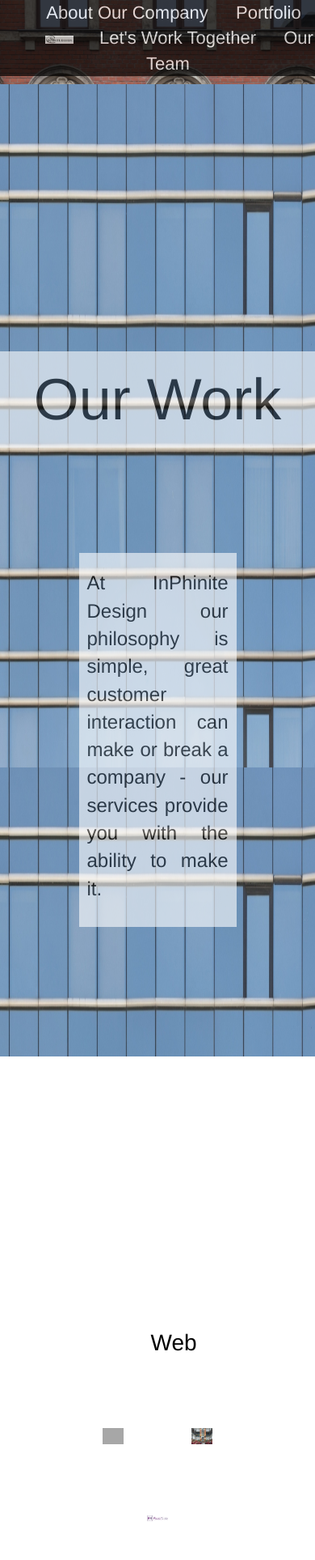
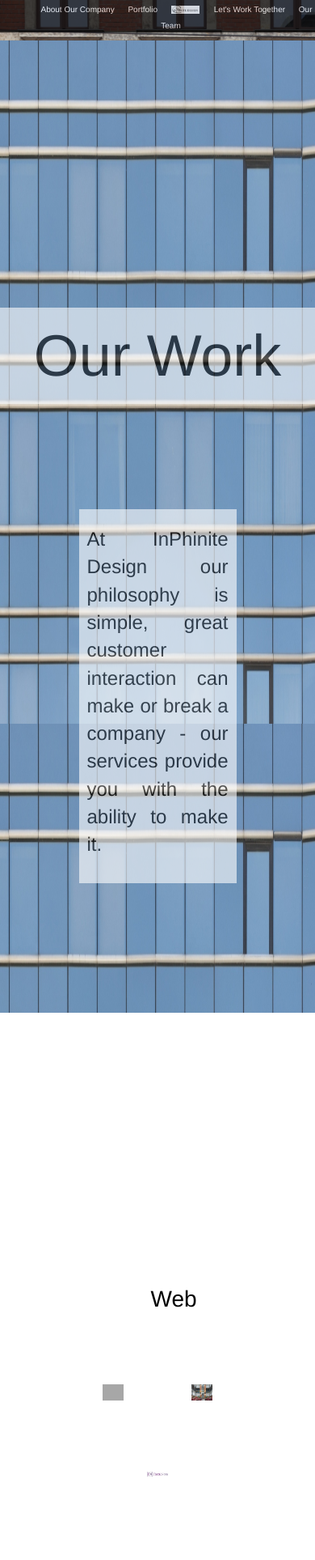
Before and after one commit to Tanishqy/Inphinite, a plain HTML site: page Portfolio.html in a window 390 px wide. Shown: the top 1927 px of the page at 81% size. Drawn offline with nearby package versions, Linux system fonts and the light colour scheme; grey boxes are pictures that could not be loaded; files whose address does not match are found by name.

Commit message:
tanishq is sick
asdf

```diff
--- a/css/pagestyles/global.css
+++ b/css/pagestyles/global.css
@@ -4,9 +4,9 @@
     margin-top: 0px;
     opacity: 0.7;
     font-family: "Helvetica";
+position: static;
 
 }
-
 
 
 #navigate #tabs #item {
@@ -24,3 +24,182 @@
     padding: 4%;
     font-weight:100;
 }
+
+
+/* iPad  */
+
+@media only screen
+and (min-device-width : 768px)
+and (max-device-width : 1024px)  {
+
+#navigate {
+    width: 100%;
+    background-color: #000000;
+    margin-top: 0px;
+    opacity: 0.7;
+    font-family: "Helvetica";
+
+}
+
+
+#navigate #tabs #item {
+    display: inline;
+}
+
+#navigate #tabs #items :a ¨{
+    opacity: 0.7;
+}
+
+#navigate #tabs #item a {
+    color: white;
+    font-size: 18px;
+    font-family: "Helvetica";
+    padding: 2%;
+    font-weight:100;
+}
+
+}
+
+
+/* Iphone 6 */
+
+@media only screen
+and (min-device-width : 375px)
+and (max-device-width : 667px)
+and (orientation : portrait) {
+
+#navigate {
+    width: 100%;
+    background-color: #000000;
+    margin-top: 0px;
+    opacity: 0.7;
+    font-family: "Helvetica";
+
+}
+
+#navigate #tabs #item {
+    display: inline;
+}
+
+#navigate #tabs #items :a ¨{
+    opacity: 0.7;
+}
+
+#navigate #tabs #item a {
+    color: white;
+    font-size: 10px;
+    font-family: "Helvetica";
+    padding: 2%;
+    font-weight:100;
+}
+
+}
+
+
+@media only screen
+and (min-device-width : 375px)
+and (max-device-width : 667px)
+and (orientation : portrait) {
+
+#navigate {
+    width: 100%;
+    background-color: #000000;
+    margin-top: 0px;
+    opacity: 0.7;
+    font-family: "Helvetica";
+
+}
+
+#navigate #tabs #item {
+    display: inline;
+}
+
+#navigate #tabs #items :a ¨{
+    opacity: 0.7;
+}
+
+#navigate #tabs #item a {
+    color: white;
+    font-size: 8px;
+    font-family: "Helvetica";
+    padding: 2%;
+    font-weight:100;
+}
+
+}
+
+
+
+
+
+
+
+
+
+
+
+
+
+
+
+
+
+
+
+@media screen and (max-width: 1024px) {
+#navigate {
+    width:100%;
+    background-color: #000000;
+    margin-top: 0px;
+    opacity: 0.7;
+    font-family: "Helvetica";
+
+}
+
+
+#navigate #tabs #item {
+    display: inline;
+}
+
+#navigate #tabs #items :a ¨{
+    opacity: 0.7;
+}
+
+#navigate #tabs #item a {
+    color: white;
+    font-size: 16px;
+    font-family: "Helvetica";
+    padding: 2%;
+    font-weight:100;
+}
+
+
+@media screen and (max-width: 480px) {
+#navigate {
+    width:100%;
+    background-color: #000000;
+    margin-top: 0px;
+    opacity: 0.7;
+    font-family: "Helvetica";
+    position: static;
+    height: 10%;
+}
+
+
+#navigate #tabs #item {
+    display: inline;
+}
+
+#navigate #tabs #items :a ¨{
+    opacity: 0.7;
+}
+
+#navigate #tabs #item a {
+    color: white;
+    font-size: 10px;
+    font-family: "Helvetica";
+    padding: 2%;
+    font-weight:100;
+    padding-top: 4%;
+    padding-top: 4%;
+}
```
